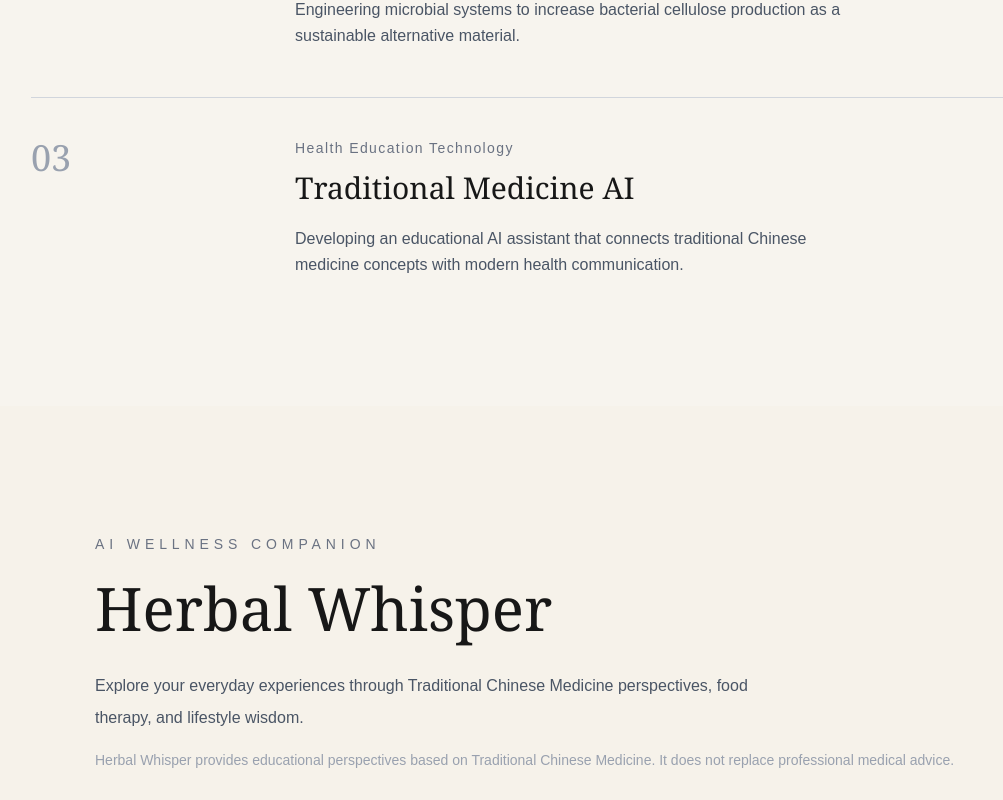
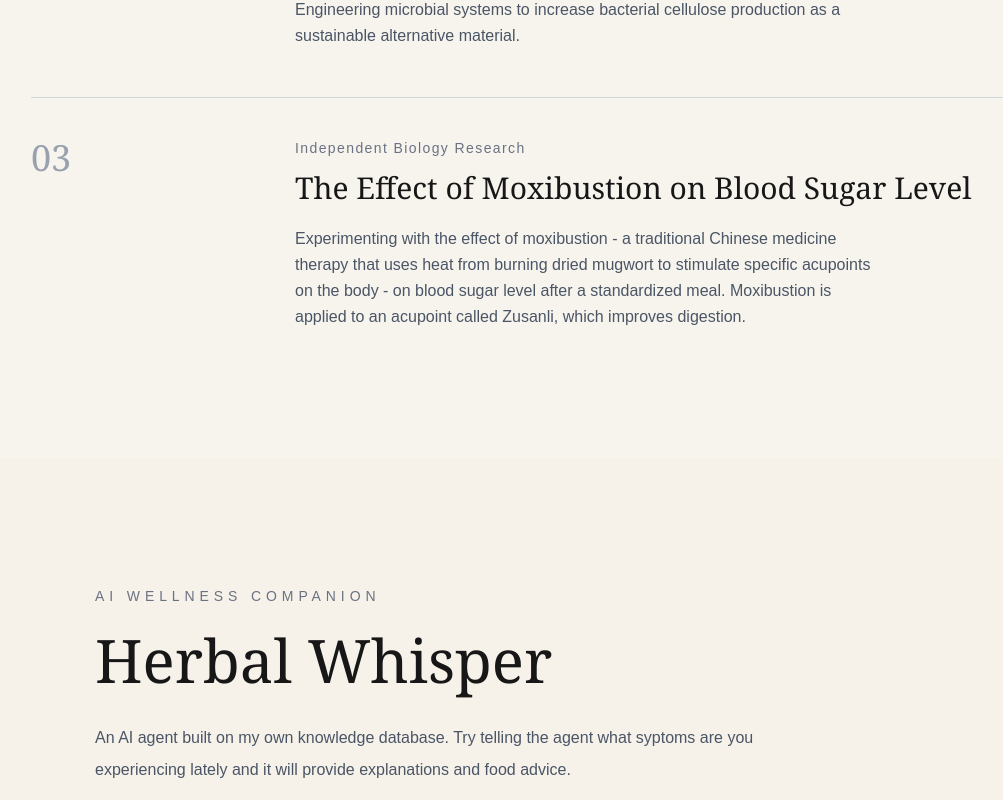
Before and after one commit to Sophie77227/Sophie-s-TCM-research-website, a Next.js app: page / in a window 1280 px wide. Shown: the part 4280-5080 px from the top of the page, without its empty margins (97-1100 px from the left). Built offline with nearby package versions, Linux system fonts and the light colour scheme.

Commit message:
update research section

```diff
--- a/components/HerbalWhisper.tsx
+++ b/components/HerbalWhisper.tsx
@@ -97,9 +97,7 @@ export default function HerbalWhisper() {
           max-w-2xl
           "
         >
-          Explore your everyday experiences through
-          Traditional Chinese Medicine perspectives,
-          food therapy, and lifestyle wisdom.
+          An AI agent built on my own knowledge database. Try telling the agent what syptoms are you experiencing lately and it will provide explanations and food advice.
         </p>
 
         <p className="mt-4 text-sm text-gray-400">
--- a/components/ResearchArchive.tsx
+++ b/components/ResearchArchive.tsx
@@ -22,10 +22,10 @@ export default function ResearchArchive() {
 
     {
       number: "03",
-      title: "Traditional Medicine AI",
-      subtitle: "Health Education Technology",
+      title: "The Effect of Moxibustion on Blood Sugar Level",
+      subtitle: "Independent Biology Research",
       description:
-        "Developing an educational AI assistant that connects traditional Chinese medicine concepts with modern health communication.",
+        "Experimenting with the effect of moxibustion - a traditional Chinese medicine therapy that uses heat from burning dried mugwort to stimulate specific acupoints on the body - on blood sugar level after a standardized meal. Moxibustion is applied to an acupoint called Zusanli, which improves digestion.",
     },
   ];
 
```
